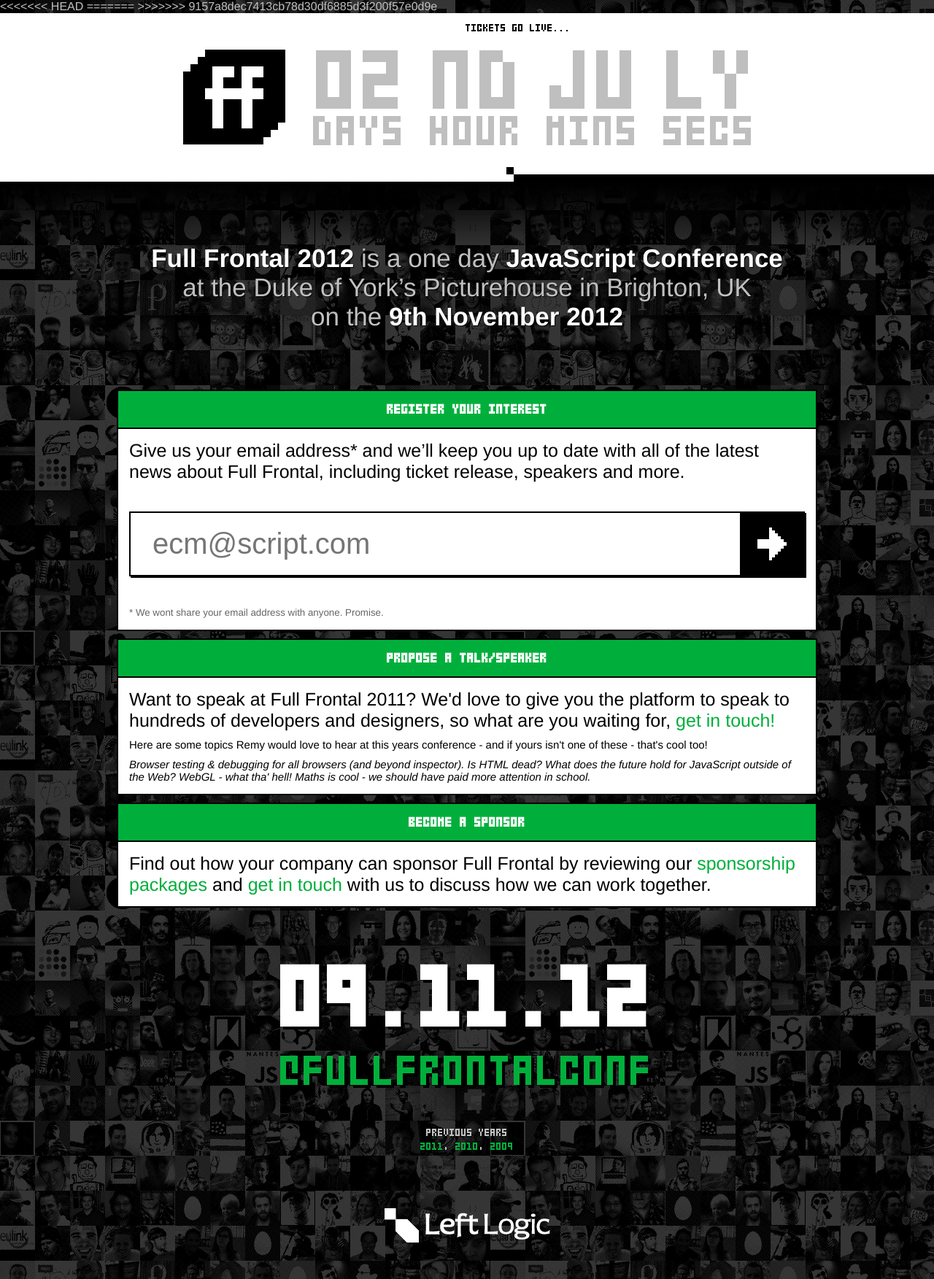
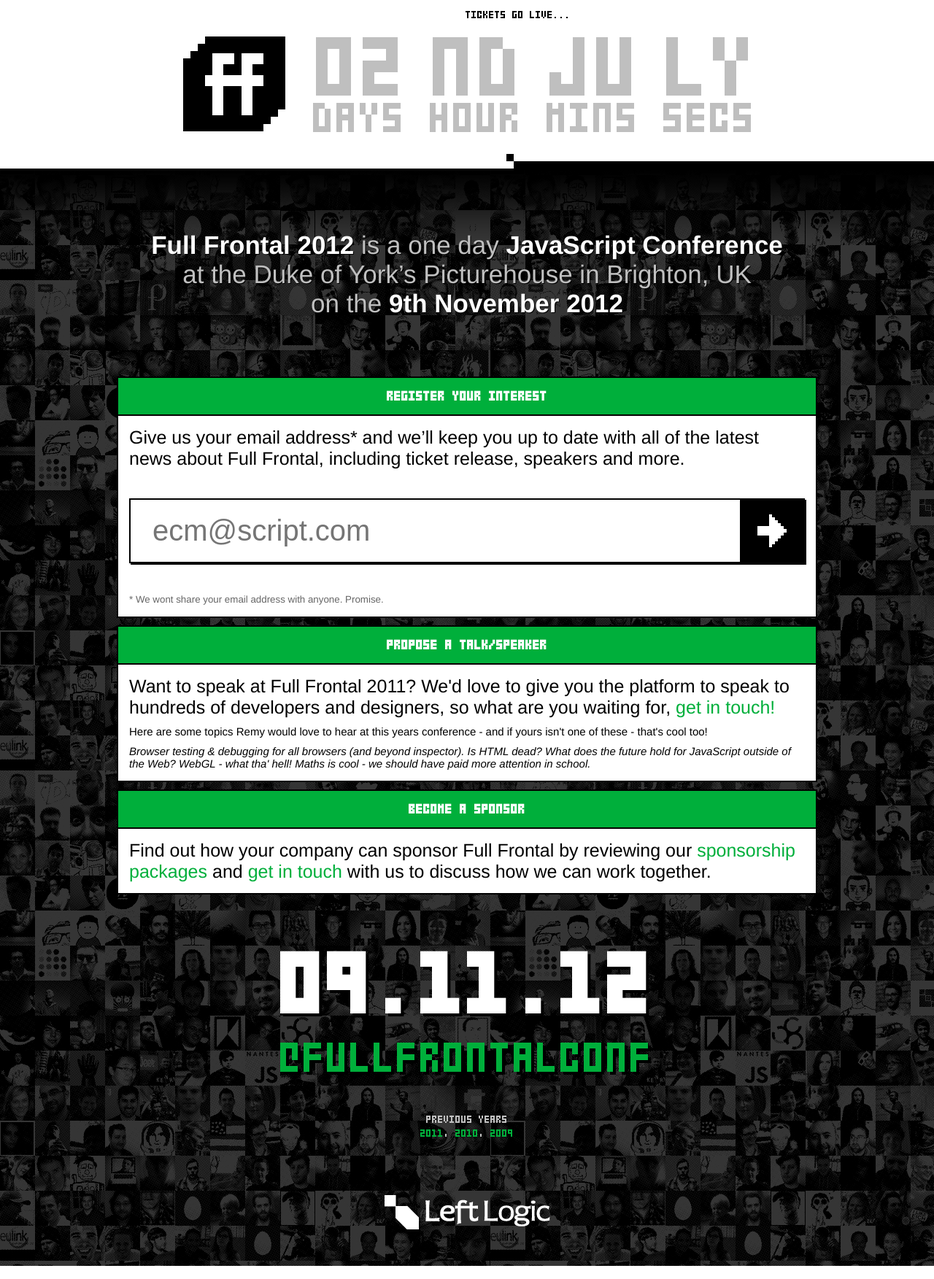
Before and after one commit to leftlogic/fullfrontal2012, a PHP site: page / in a window 1280 px wide. Shown: the whole page at 73% size. Run offline with PHP 8.4, Linux system fonts and the light colour scheme.

Commit message:
missed a merge conflict

```diff
--- a/phase2/index.php
+++ b/phase2/index.php
@@ -37,15 +37,11 @@
   <![endif]-->
 
 </head>
-<<<<<<< HEAD
 
-<!--[if IE 8]><body class="ie"><![endif]-->
-<!--[if gt IE 8]><body><![endif]-->
-<!--[if !IE]><!--><body><!--<![endif]-->
+<!--[if IE 8]><body class="ie <?= $thanks || $error ? ' submitted' : '' ?>"><![endif]-->
+<!--[if gt IE 8]><body<?= $thanks || $error ? ' class="submitted"' : '' ?>><![endif]-->
+<!--[if !IE]><!--><body<?= $thanks || $error ? ' class="submitted"' : '' ?>><!--<![endif]-->
 
-=======
-<body class="<?= $thanks || $error ? ' submitted' : '' ?>">
->>>>>>> 9157a8dec7413cb78d30df6885d3f200f57e0d9e
   <header>
     <div class="ponch"></div><div class="chips"></div><!-- know your TV cop characters -->
     <div class="wrapper">
```
